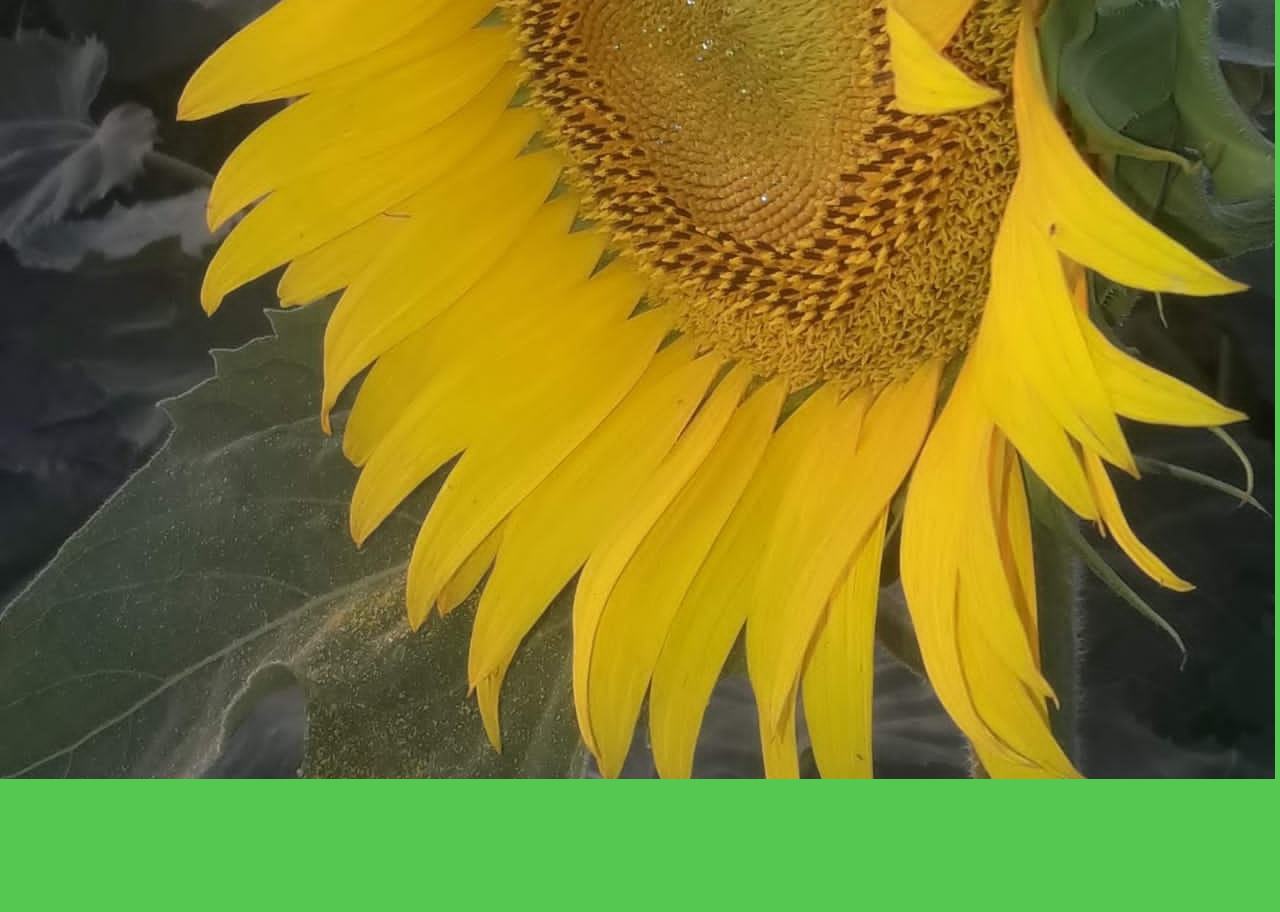
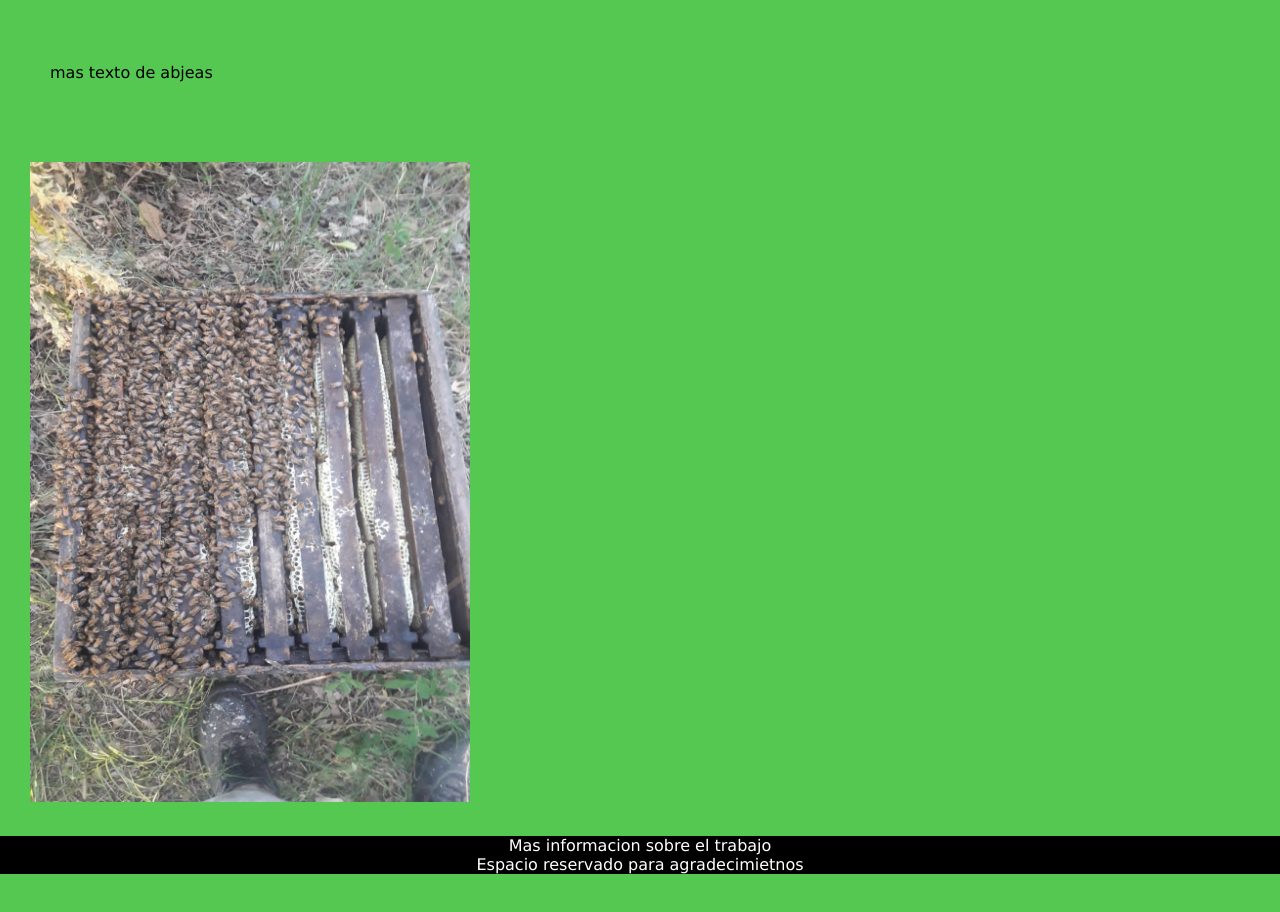
Before and after one commit to lordlongbow/TrabajoFinalUlp, a plain HTML site: page Abejas.html in a window 1280 px wide. Shown: the part 1000-1912 px from the top of the page. After the commit the page ends 1874 px from the top, so only its background shows below. Drawn offline with Linux system fonts and the light colour scheme.

Commit message:
actualizacion
actualizacion css

```diff
--- a/Abejas.html
+++ b/Abejas.html
@@ -63,7 +63,10 @@
                 </p>
                 <img src="img/colmena (9).jpg" alt="fotos de abejas">
             </div>
-
+            <footer class="footer" id="Cotacto">
+                <p class="contato">Mas informacion sobre el trabajo </p>
+                <p class="agradecimientos">Espacio reservado para agradecimietnos</p>
+            </footer>
         </div>
     </body>
 
--- a/estilo.css
+++ b/estilo.css
@@ -1,65 +1,71 @@
-*{
+* {
     box-sizing: border-box;
     margin: 0;
     padding: 0;
 }
+
 /*body*/
-body{
-    background-color:rgb(84, 200, 80);
+body {
+    background-color: rgb(84, 200, 80);
     font-family: 'Lucida Sans', 'Lucida Sans Regular', 'Lucida Grande', 'Lucida Sans Unicode', Geneva, Verdana, sans-serif;
 }
+
 /*navegador*/
-.navegador{
+.navegador {
     display: flex;
     background-color: rgb(30, 156, 30);
     justify-content: space-between;
 
 }
 
-.navul{
+.navul {
     display: flex;
 }
 
-nav ul li{
+nav ul li {
     list-style-type: none;
     padding: 20px;
 
 }
-nav ul li a{
+
+nav ul li a {
     text-decoration: none;
     color: white;
 }
-nav ul li:hover{
+
+nav ul li:hover {
     background-color: cadetblue;
 
 }
 
 /*cabezera*/
-.cabezera{
-    margin:30px;
+.cabezera {
+    margin: 30px;
     padding: 20px;
     height: 500px;
-    background-image:url(./img/imagendefondoh1.jpg) ;
+    background-image: url(./img/imagendefondoh1.jpg);
     background-size: 100% 100%;
 
 }
+
 .cabezare a {
-    align-content:center;
+    align-content: center;
 }
 
-.titulo{
+.titulo {
     font-family: 'Lucida Sans', 'Lucida Sans Regular', 'Lucida Grande', 'Lucida Sans Unicode', Geneva, Verdana, sans-serif;
     font-size: 100px;
     text-align: center;
 }
 
-.parrafo{
+.parrafo {
 
     font-size: 40px;
     text-align: center;
     padding: 10px;
     margin: 20px;
 }
+
 /*
 .btn{
     background-color: rgb(0, 0, 0);
@@ -75,35 +81,38 @@ nav ul li:hover{
 
 /*carrucel*/
 .carrucel {
-    margin:30px;
+    margin: 30px;
     padding: 20px;
     height: 500px;
     background-color: aquamarine;
 }
 
 /*centro*/
-.centro{
-    display:block;
-    justify-content:center;
+.centro {
+    display: block;
+    justify-content: center;
 }
 
 /*izquierda*/
-.izquierda{
+.izquierda {
     display: flex;
     justify-content: center;
 }
+
 .izquierda div {
     text-align: center;
 }
 
-.izquierda p{
+.izquierda p {
 
     font-size: small;
 
     padding: 20px;
 }
+
+
 /*Banner*/
-.banner{
+.banner {
     height: 200px;
     padding: 20px;
     margin: 25px;
@@ -111,6 +120,41 @@ nav ul li:hover{
 
 }
 
+/*cuerpos de articulos*/
+.a {
+
+    justify-content: center;
+}
+
+.a p {
+    text-align: justify;
+    margin: 30px;
+    padding: 30px;
+}
+
+.a img {
+    display: block;
+    margin: 30px;
+    width: 900px;
+    height: 500px;
+}
+
+.b {
+    justify-content: center;
+}
+
+.b p {
+    text-align: justify;
+    margin: 30px;
+    padding: 20px;
+    padding-top: 60px;
+}
+
+.b img {
+    padding: 30px;
+    width: 500px;
+    height: 700px;
+}
 
 /*footer*/
 
```
Also changed, not shown: Arboles.html (+4 -0 lines), Colmena.html (+18 -7 lines), Huerta.html (+4 -1 lines). Lines whose indentation alone changed are shown as unchanged.
